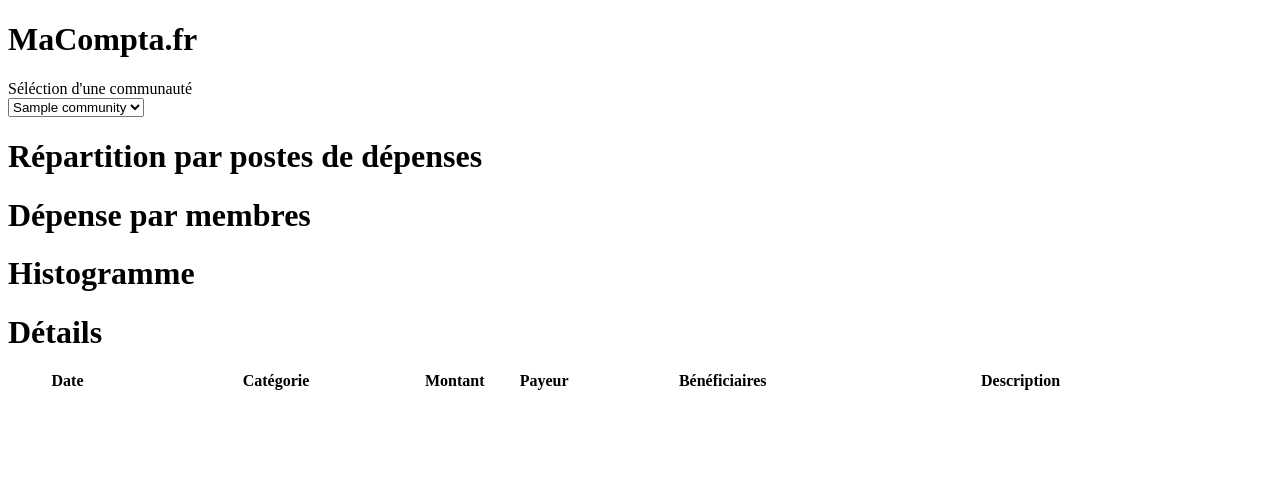
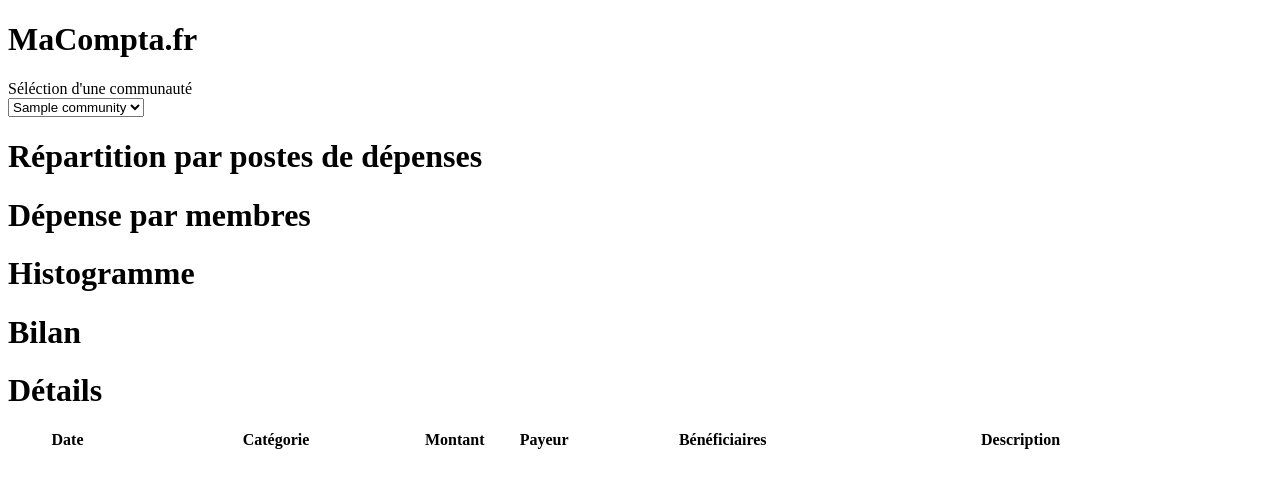
Before and after one commit to nleleu/compta, a PHP site: the page made by application/views/community.php in a window 1280 px wide. Shown: the top 488 px of the page. Run offline with PHP 8.4, Linux system fonts and the light colour scheme; the template is opened without the code that fills it: most values are stand-ins (such as "Sample title", 1, 10 or a date in 2020); data that the repository does not hold is empty; settings files or empty folders that the repository lacks are supplied; some libraries are stand-ins or nearby versions.

Commit message:
Bilan communautaire

```diff
--- a/application/classes/Model/CommunityInvoice.php
+++ b/application/classes/Model/CommunityInvoice.php
@@ -146,7 +146,7 @@
 			$y = (array)$bilanNeg;
 
 
-
+$results->solve = new ArrayObject();
 while(!empty($x) && !empty($y)) //http://stackoverflow.com/questions/1389431/how-to-check-if-object-is-empty-in-php
 {
 
@@ -161,7 +161,7 @@
 	$tmp->from = $min;
 	$tmp->to = $max;
 	$tmp->amount = $adjust;
-	$results->solve = $tmp;
+	$results->solve->append( $tmp);
 	if($bilanNeg->$min+$adjust==0)
 	{
 		unset($bilanNeg->$min);
--- a/application/views/community.php
+++ b/application/views/community.php
@@ -32,6 +32,46 @@
 
 
 }
+
+function drawBilan(ajaxData,container)
+{
+
+  var rawData = JSON.parse(ajaxData);
+  var bilan = $('#bilan');
+  bilan.html('');
+  for(var member in rawData['Grogicks']['bilan'])
+  {
+    bilan.append(member+ " : "+rawData['Grogicks']['bilan'][member]+" € (");
+      var first = true;
+    for(var member2 in rawData['Grogicks']['bilanDetails'][member])
+    {
+      if(!first)
+        bilan.append(",");
+      if(rawData['Grogicks']['bilanDetails'][member][member2]>=0)
+        bilan.append("de ");
+      else
+        bilan.append("à ");
+      bilan.append(member2+" : "+rawData['Grogicks']['bilanDetails'][member][member2]+" €");
+      first = false;
+
+    }
+
+     bilan.append(")</br>");
+  }
+
+ bilan.append("</br>Résolution : </br>");
+bilan.append("<ul>");
+ for (var item in rawData['solve']) {
+  bilan.append("<li>de "+rawData['solve'][item]['from']+" à "+rawData['solve'][item]['to']+" : "+rawData['solve'][item]['amount']+" €</li>");
+
+ }
+    bilan.append("</ul>");
+
+
+
+
+}
+
 
 function init()
 {
@@ -77,6 +117,8 @@
   else
     $("#pieChartMembers").hide();
 
+
+  getAjaxData("","/compta/welcome/bilan",t,drawBilan);
 
   getAjaxData("example","/compta/welcome/test4",t,tableCommunityInvoices);
   var pieChartMemberPlot = $("#pieChartMembersPlot");
@@ -264,6 +306,18 @@
 </div>
 
 <div class="container">
+ <div class="page-header">
+  <h1>Bilan</h1>
+</div>
+<div id="bilan">
+</div>
+
+</div>
+
+
+
+
+<div class="container">
   <div id="table">
  <div class="page-header">
   <h1>Détails</h1>
```
Also changed, not shown: 1 other file.
